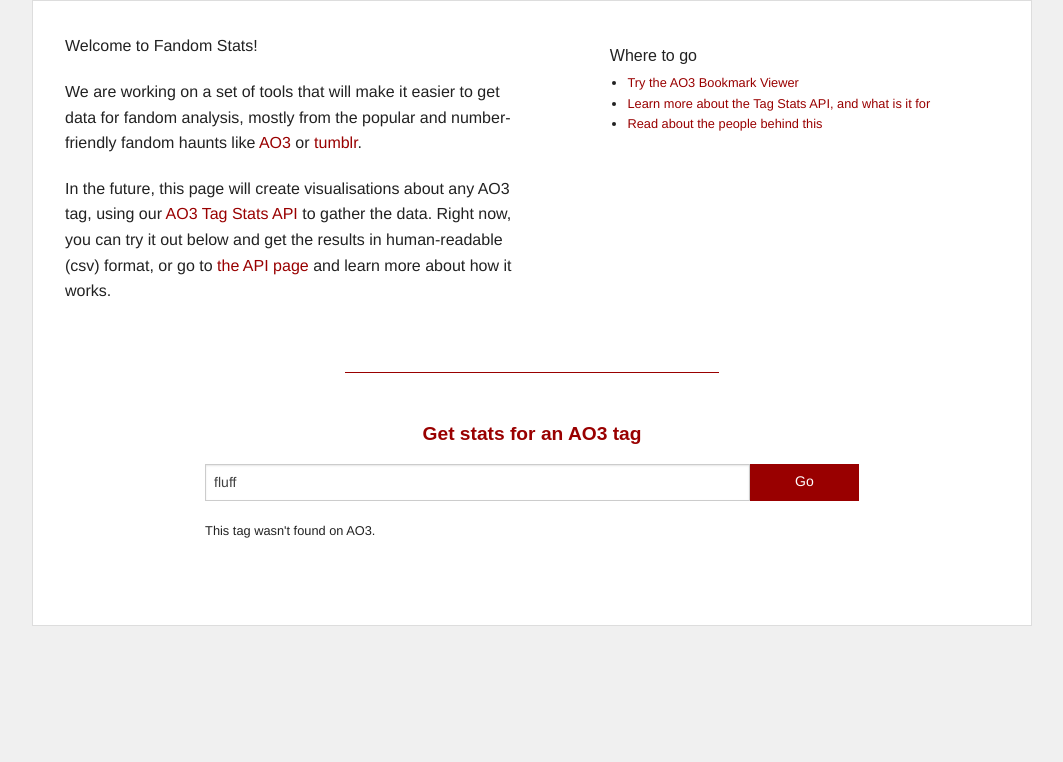
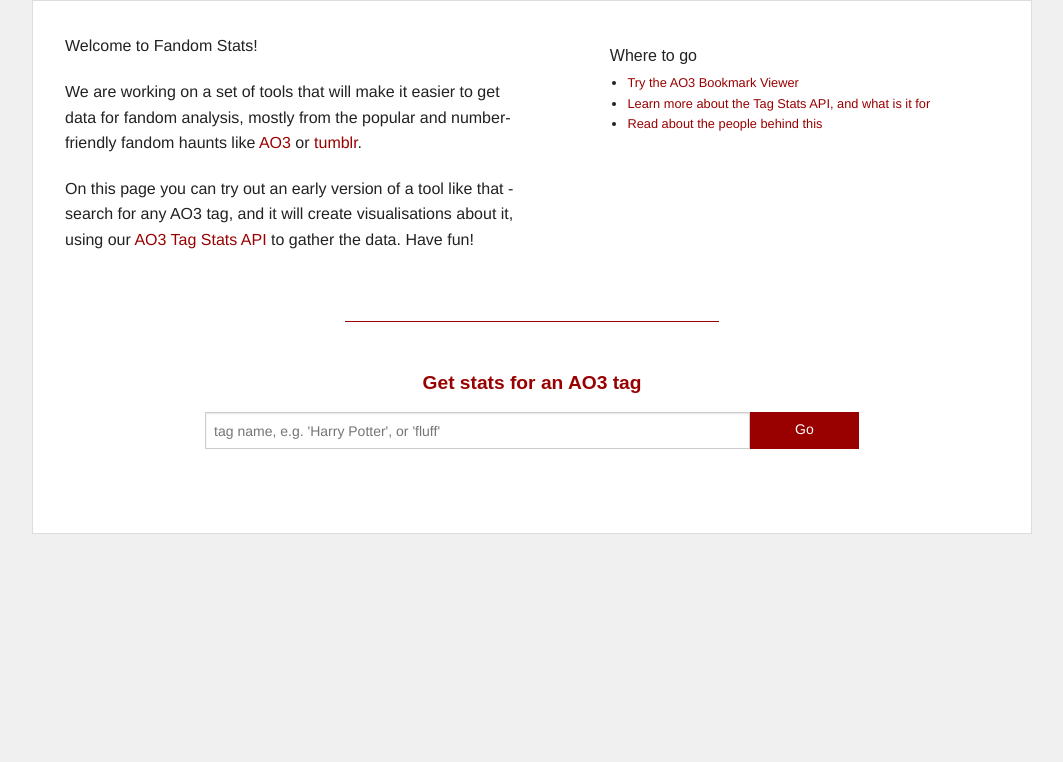
Before and after one commit to esgibter/fandomstats, a Python web app: template src/application/home/templates/homepage.html in a window 1280 px wide. Shown: the part 54-816 px from the top of the page, without its empty margins (108-1171 px from the left). Run offline with Jinja, Linux system fonts and the light colour scheme; the template is opened without the code that fills it, so the values that code supplies are empty.

Commit message:
cleaned up the js code, edited the page copy to reflect that we have graphs now.

```diff
--- a/src/application/home/static/js/homepage.js
+++ b/src/application/home/static/js/homepage.js
@@ -50,20 +50,6 @@
 FSTATS.maxBarHeight = 50;
 FSTATS.graphInstances = {};
 
-/*
-FSTATS.redrawGraphs = function() {
-	console.log("resizing");
-	if (FSTATS.graphInstances !== null) {
-		$.each(FSTATS.graphInstances,function() {
-			console.log(this);
-			if (this.redraw !== undefined) {
-				this.redraw();
-			}
-		});
-	}
-	//https://www.safaribooksonline.com/blog/2014/02/17/building-responsible-visualizations-d3-js/
-};
-*/
 FSTATS.redrawGraphs = debounce(function(){
 	//console.log("resizing");
 	if (FSTATS.graphInstances !== null) {
@@ -76,34 +62,16 @@
 },250);
 
 
-
-/*~~~~ notes ~~~~
- *
- * Would it be worth it to rewrite this as pure D3.js?
- *
- */
-
-
-//######## RUN ##########//
-
-
-
-
-
-//######### HOOKS #########//
-
-
-
 //maybe this should be triggered when the DIVS are resized, not the whole window? That way it'd fix the problem with still-being-constructed divs.
 window.addEventListener('resize', FSTATS.redrawGraphs);
 
 
-
+/*TESTING
 $(document).ready(function(){
 	$("#search-string").val("fluff");
 	$(".searchform").submit();
 });
-
+TESTING*/
 
 $(".searchform").submit(function(e){
 	e.preventDefault();
@@ -130,19 +98,13 @@
 		},
 		success: function(result, status, object){
 			//LIVE*/
-			//TODO CHANGE COLORS TO SOMETHING SANE, FOR SHIT'S SAKE!!!
 			$(".api-results").show('fast');
-			//console.log(result);
-			//number of works (big number)
-			//ratings (piechart)
-			//warnings (percent bar)
-			//the rest (bar charts)
 
 			console.log("#####");
 			console.log("DRAWING GRAPHS");
 
 			var graphs = $("#main-graphs");
-			graphs.css("visibility","visible"); //TODO do something with this, it's leaving a huge gap where the 'hidden' divs are, this should be using display:none (but that messes up the graph plotting).
+			graphs.css("visibility","visible");
 
 			//* NUMBER OF FICS
 			var numSum = $("#num-sum");
@@ -182,7 +144,7 @@
 			var ratings = $("#graph-ratings");
 			if (0 == ratings.length) {
 				ratings = $('<div class="large-12 column graph" id="graph-ratings"></div>');
-				ratings.append('<h3>Ratings</h3>');
+				ratings.append('<h3>Ratings</h3><p>What rating did the author choose for their work (if any).</p>');
 				graphs.append(ratings);
 			}
 
@@ -271,7 +233,7 @@
 			var categories = $("#graph-category");
 			if (0 == categories.length) {
 				categories = $('<div class="large-12 column graph" id="graph-category"></div>');
-				categories.append('<h3>Categories</h3><p>Types of ships based on the genders of the participants (F = female, M = male).</p>');
+				categories.append('<h3>Categories</h3><p>Types of ships based on the genders of the participants, where F = female, M = male. (The percents are from the total amount of fic and do not add up to 100%.)</p>');
 				graphs.append(categories);
 			}
 
@@ -302,7 +264,7 @@
 			var warnings = $("#graph-warning");
 			if (0 == warnings.length) {
 				warnings = $('<div class="large-12 column graph" id="graph-warning"></div>');
-				warnings.append('<h3>Warnings</h3><p>Additional content warnings set by the author.</p>');
+				warnings.append('<h3>Warnings</h3><p>Additional content warnings set by the author. (The percents are from the total amount of fic and do not add up to 100%.)</p>');
 				graphs.append(warnings);
 			}
 			if (FSTATS.graphInstances['warningGraph'] !== undefined) {
@@ -485,9 +447,6 @@
 
 
 //################ OOP hell #################//
-
-
-
 
 
 FSTATS.renderCsv = function(result,container) {
@@ -750,9 +709,6 @@
 							return self.xScale(0);
 						})
 						.attr("y", function(d) {
-							//console.log("=========");
-							//console.log(d);
-							//console.log(self.yScale(d.y));
 							return self.yScale(d.y);
 						})
 						.attr("height", self.yScale.bandwidth())
@@ -789,8 +745,6 @@
 						.delay(function(d, i) { return i * 100; })
 						.duration(1000)
 						.attr("width", function(d){
-							//console.log("=========");
-							//console.log(d);
 							return self.xScale(d.x);
 						})
 					;
@@ -875,6 +829,7 @@
 
 	this.redraw = function() {
 		//console.log("redrawing graph!");
+
 		//get new size of container
 		var svgWidth = this.container.width();
 
@@ -917,14 +872,10 @@
 			.range([0,self.width - self.ficCountLabelPadding]);
 		}
 
-		//TODO how to update axes?
-
 		//update scale with new data
 		self.yScale.domain(self.dataset.map(function(d) {return d.y;}))
 					.rangeRound([0,self.height]);
 
-
-		//TODO HOW TO UPDATE AXIS???
 		self.graph.select(".y.axis")
 					.transition()
 						.duration(300)
@@ -948,11 +899,6 @@
 							return self.xScale(d.x);
 						});
 
-
-
-
-		//.attr("font-size", "0.8em");
-		//change font size?
 
 		self.ficCounts.selectAll("text")
 					.data(self.dataset)
@@ -1036,9 +982,6 @@
 						});
 			}
 
-		//should I edit things for cases where the width is too small?
-
-		//redraw data (animate)
 	};
 };
 
@@ -1085,8 +1028,6 @@
 		var svgWidth = self.width + self.margin.left + self.margin.right;
 		var svgHeight = self.height + self.margin.top + self.margin.bottom;
 
-		//console.log("svgWidth: " + svgWidth + ", svgHeight: "+ svgHeight);
-
 		self.svg = d3.select(self.container[0]) //self.container is a JQuery object, this is how we get the DOM element out of it. TODO Maybe do it the other way round and pass a DOM element?
 				.append("svg")
 				.attr("class","has-graph")
@@ -1101,12 +1042,6 @@
 		//default colors (if not defined in settings)
 		var color = d3.scaleOrdinal(["#98abc5", "#8a89a6", "#7b6888", "#6b486b", "#a05d56", "#d0743c", "#ff8c00"]);
 
-		/*
-		self.yScale = d3.scaleBand()
-					.domain(self.dataset.map(function(d) {return d.y;}))
-					.rangeRound([0,self.height]) //I'm not "flipping" the axis here, because I want the bars to start at top
-					.padding(0.05);
-		*/
 		self.pie = d3.pie()
 					.sort(null)
 					.value(function(d) {return d.x; });
@@ -1114,12 +1049,6 @@
 		self.arc = d3.arc()
 					.innerRadius(0)
 					.outerRadius(self.radius);
-
-		/*
-		self.ficCountsArc = d3.arc()
-					.innerRadius(self.radius + FSTATS.em)
-					.outerRadius(self.radius + FSTATS.em);
-		*/
 
 		self.pieChart = self.pieGraph.selectAll('path')
 					.data(self.pie(self.dataset))
@@ -1136,27 +1065,6 @@
 					})
 					.each(function(d) { this._current = d; });
 
-		/*
-		self.ficCounts = self.pieGraph.append("g")
-						.attr("class","ficCounts");
-
-		self.ficCountTexts = self.ficCounts.selectAll('text')
-					.data(self.pie(self.dataset))
-					.enter()
-					.append('text')
-					.attr('transform', function(d) {
-						return "translate(" + self.ficCountsArc.centroid(d) + ")";
-					})
-					.attr("dy","0.35em")
-					.text(function(d) {
-						return d3.format(",")(d.data.x);
-					})
-					.attr("font-size", FSTATS.fontSizes['small label'] + 'em')
-					.attr("fill","#999")
-					.attr("text-anchor",function(d){
-						self.ficCountsArc.
-					}'middle');
-		*/
 		self.legend = self.graph.append("g")
 						.attr("class","legend")
 						.attr("transform","translate(" + (self.labelPadding*2 + self.radius*2 + self.labelPadding) + ", "+ (self.labelPadding*2) +")");
@@ -1241,12 +1149,6 @@
 					.innerRadius(0)
 					.outerRadius(self.radius);
 
-		/*
-		self.ficCountsArc = d3.arc()
-					.innerRadius(self.radius + FSTATS.em)
-					.outerRadius(self.radius + FSTATS.em);
-
-		*/
 		//TODO this doesn't work. fix later.
 		var arcTween = function(a) {
 			var i = d3.interpolate(this._current, a);
@@ -1263,16 +1165,6 @@
 						.attrTween("d",arcTween)
 						.each(function(d) { this._current = d; }); //keep past angles for the next draw
 
-		/*
-		self.ficCounts.selectAll("text")
-					.data(self.pie(self.dataset)) //update data
-					.attr('transform', function(d) {
-						return "translate(" + self.ficCountsArc.centroid(d) + ")";
-					})
-					.text(function(d) {
-						return d3.format(",")(d.data.x);
-					});
-		*/
 
 		self.legendLabels.data(self.dataset)
 					.text(function(d) {
--- a/src/application/home/templates/homepage.html
+++ b/src/application/home/templates/homepage.html
@@ -11,8 +11,7 @@
 				 mostly from the popular and number-friendly fandom haunts like <a href="http://archiveofourown.org">AO3</a> or <a href="http://tumblr.com">tumblr</a>.
 			</p>
 			<p>
-				 In the future, this page will create visualisations about any AO3 tag, using our <a href="ao3-tag-stats">AO3 Tag Stats API</a> to gather the data.
-				 Right now, you can try it out below and get the results in human-readable (csv) format, or go to <a href="ao3-tag-stats">the API page</a> and learn more about how it works.
+				 On this page you can try out an early version of a tool like that - search for any AO3 tag, and it will create visualisations about it, using our <a href="ao3-tag-stats">AO3 Tag Stats API</a> to gather the data. Have fun!
 			</p>
 		</div>
 		<aside id="homepage-linklist" class="medium-5 columns">
--- a/src/application/home/templates/tag-stats.html
+++ b/src/application/home/templates/tag-stats.html
@@ -58,7 +58,7 @@
 			<h3 id="future">What will it become?</h3>
 			<p>In one word... "more".</p>
 			<ul>
-				<li><strong>More visualisations.</strong> Well, more than zero, anyway. :P But beside that, we want to gradually add new graphs and experiment with ways to display the available data.</li>
+				<li><strong>More visualisations.</strong> We want to gradually add new graphs and experiment with ways to display the available data.</li>
 				<li><strong>More kinds of data.</strong> There is much more we could be getting out of AO3, things like median hits and median kudos for a tag.</li>
 				<li><strong>More control (both on the homepage and through the API).</strong> We want to offer granular filtering of fics, the same way the AO3 website does. Get fic counts just for a certain category within a tag, exclude a character, etc. etc.</li>
 				<li><strong>Provide other fandom data-related information and tools elsewhere on the site.</strong> Right now, you can see our <a href="ao3-bookmark-viewer">AO3 Bookmark Viewer</a> as one such example.</li>
```
